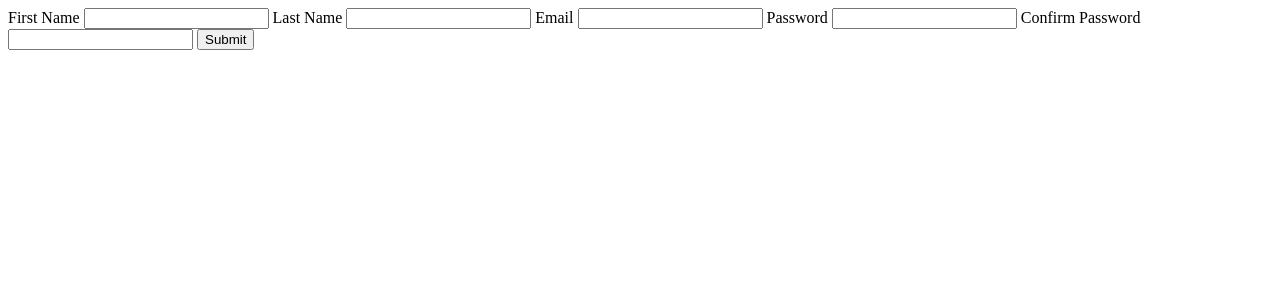
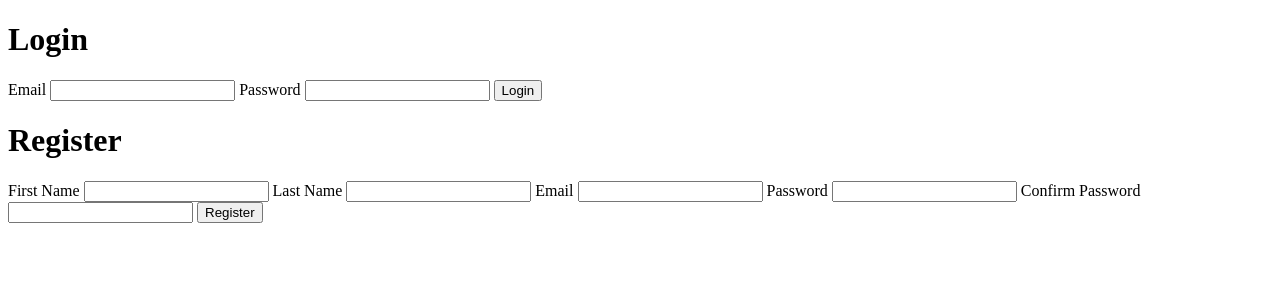
Before and after one commit to VincentVole/login_and_registration, a Python web app: template templates/index.html in a window 1280 px wide. Shown: the top 300 px of the page. Run offline with Jinja, Linux system fonts and the light colour scheme; the template is opened without the code that fills it, so the values that code supplies are empty.

Commit message:
Added login
Added login form as well as distinguishing hidden input fields for the
two forms.

```diff
--- a/templates/index.html
+++ b/templates/index.html
@@ -4,7 +4,18 @@
 	<title>Login and Registration</title>
 </head>
 <body>
+<h1>Login</h1>
 <form action="/process" method="post">
+	<input type="hidden" name="form_type" value="login">
+	<label for="email">Email</label>
+	<input type="text" name="email" id="email">
+	<label for="password">Password</label>
+	<input type="password" name="password" id="password">
+	<button>Login</button>
+</form>
+<h1>Register</h1>
+<form action="/process" method="post">
+	<input type="hidden" name="form_type" value="register">
 	<label for="first_name">First Name</label>
 	<input type="text" name="first_name" id="first_name">
 	<label for="last_name">Last Name</label>
@@ -15,7 +26,7 @@
 	<input type="password" name="password" id="password">
 	<label for="confirm_password">Confirm Password</label>
 	<input type="password" name="confirm_password" id="confirm_password">
-	<button>Submit</button>
+	<button>Register</button>
 </form>
 </body>
 </html>
```
